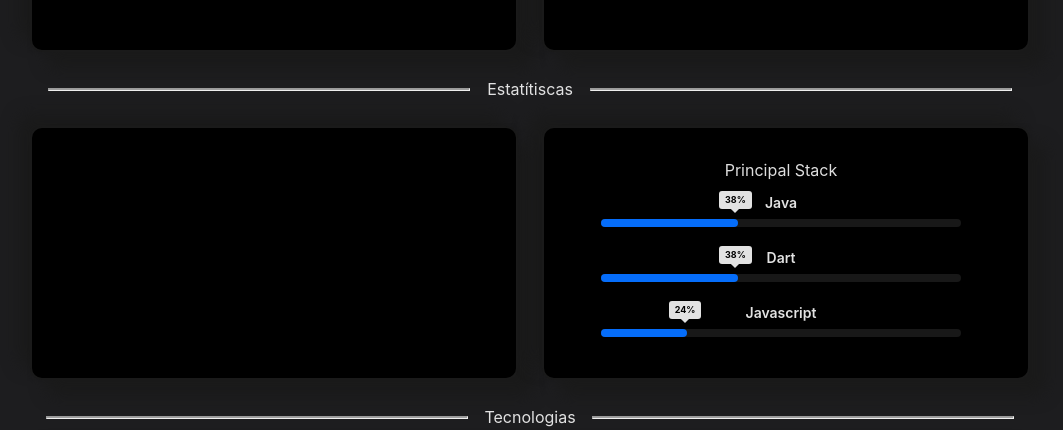
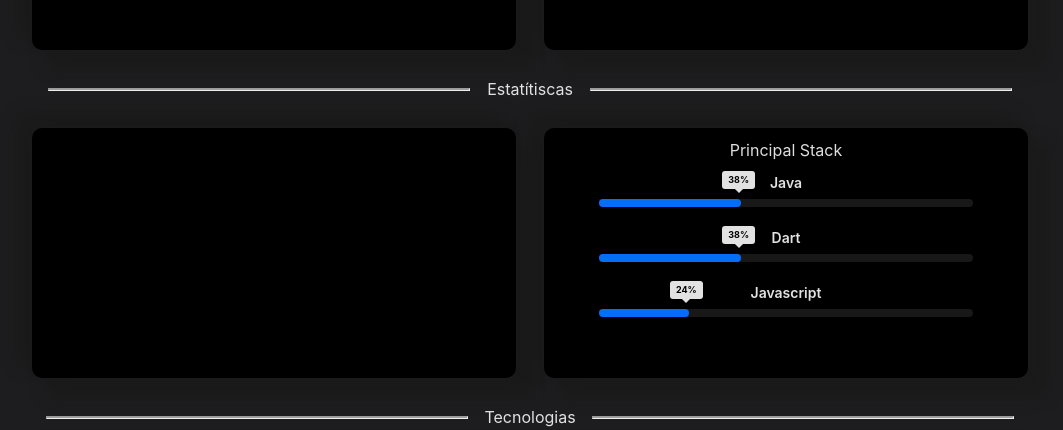
Before and after one commit to vlopess/PersonalSite, a React (Vite) app: page / in a window 1280 px wide. Shown: the part 1260-1690 px from the top of the page, without its empty margins (110-1173 px from the left). Built offline with nearby package versions, Linux system fonts and the light colour scheme.

Commit message:
#3 - Adicionando atributos e estilos dinâmicos ao Card

```diff
--- a/src/components/Card/Card.css
+++ b/src/components/Card/Card.css
@@ -1,21 +1,21 @@
 .card-container{
     background-color: black;
-    margin: 25px 0 ;
+    margin: 25px 0;
     width: fit-content;
     border-radius: 0.75em;
-    cursor: pointer;
     transition: ease 0.2s;
     box-shadow: 1em 1em 1em #1a1a1a, -0.75em -0.75em 1em #1a1a1a;
     border: 2px solid #1a1a1a;
+    position: relative;
+    overflow: hidden auto;
 }
 
 .card-container:hover {
-    background-color: #1a1a1a;
     border: 2px solid #1677ff;
 }
 
 .container {
-    margin: 1.25em 2em 1.375em 1.375em;
+    margin: 0 1.25em;
     display: flex;
     flex-direction: row;
     gap: 0.75em;
--- a/src/components/Card/Card.jsx
+++ b/src/components/Card/Card.jsx
@@ -1,14 +1,16 @@
 import "./Card.css"
 
-export const Card = ({children, height = 250, width = "100%"}) => {
+export const Card = ({id, children, height = 250, width = "100%", showPoint = false}) => {
     return (
         <>
             <div
+                id={id}
                 className="card-container"
                 style={{
-                height: height + "px",
-                width: width
-            }}>
+                    height: height + "px",
+                    width: width
+                }}>
+
                 <div className="container">
                     {children}
                 </div>
```
